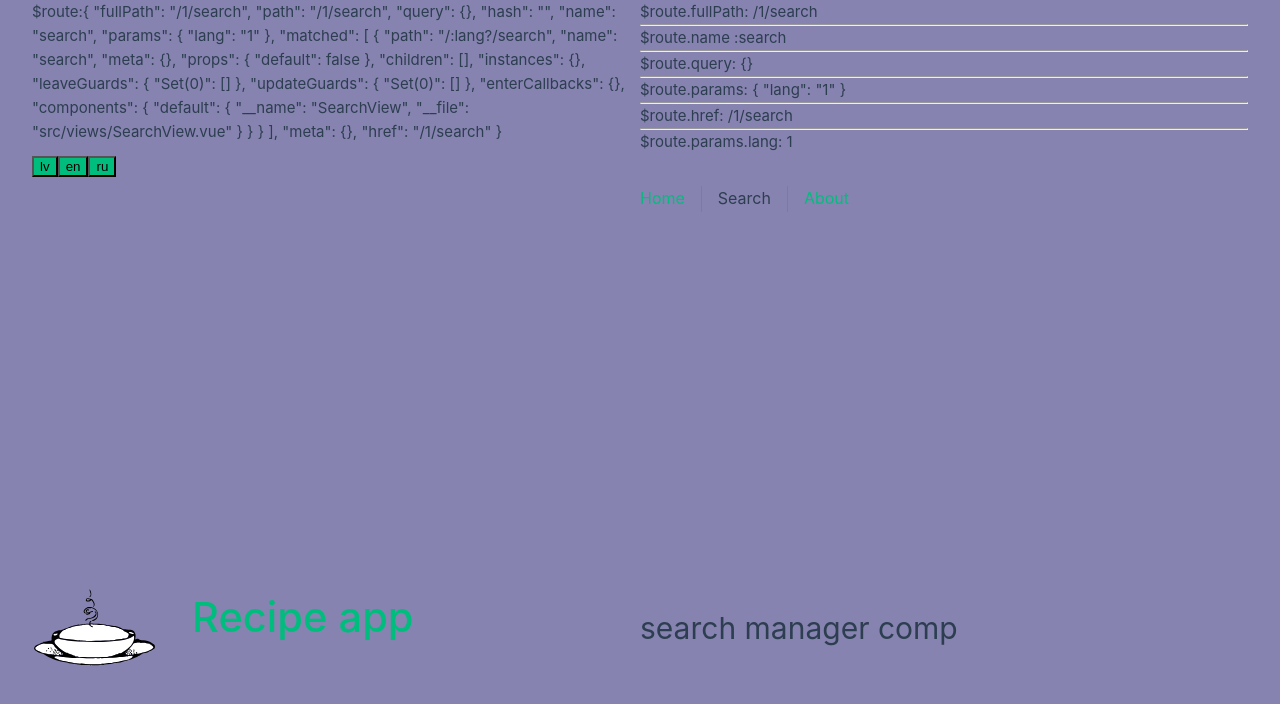
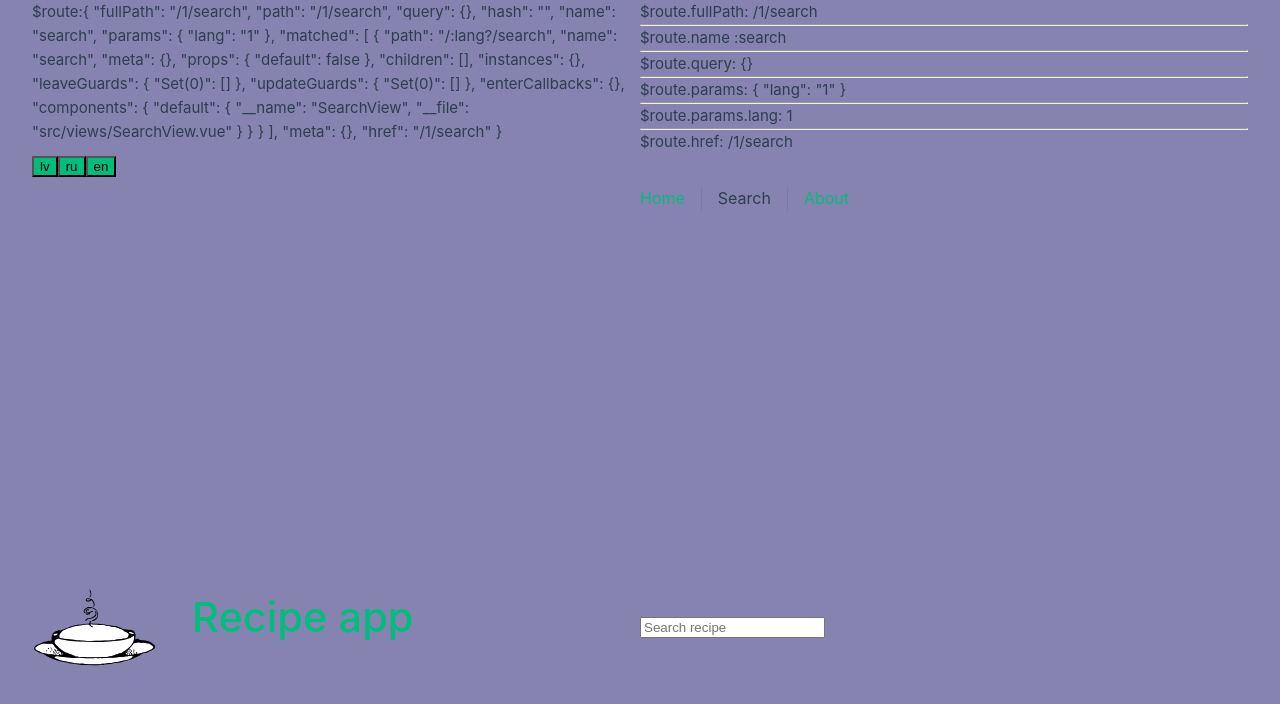
Before and after one commit to kopdarbiba/vue-practice-tom, a Vue app: page /1/search in a window 1280 px wide. Shown: the top 704 px of the page. Built offline with nearby package versions, Linux system fonts and the light colour scheme.

Commit message:
search imput field added?

```diff
--- a/src/components/internationalization/LanguageButtons.vue
+++ b/src/components/internationalization/LanguageButtons.vue
@@ -1,6 +1,12 @@
 <script setup>
-import { useRouter } from 'vue-router'
+import { useRouter, useRoute } from 'vue-router'
+
 const router = useRouter()
+const route = useRoute()
+
+const submitLanguage = (language) => {
+    router.push({ name: route.name, params: { lang: language }, query: { q: route.query.q } })
+}
 
 </script>
 
@@ -26,18 +32,17 @@ const router = useRouter()
         </p>
         <hr>
         <p>
-            $route.href: {{ $route.href }}
+            $route.params.lang: {{ $route.params.lang }}
         </p>
         <hr>
         <p>
-            $route.params.lang: {{ $route.params.lang }}
+            $route.href: {{ $route.href }}
         </p>
     </div>
     <div class="language-buttons">
-        <button @click=" router.push({ name: $route.name, params: { lang: '' } })">lv</button>
-        <button @click=" router.push({ name: $route.name, params: { lang: 'en' } })">en</button>
-        <button @click=" router.push({ name: $route.name, params: { lang: 'ru' } })">ru</button>
-
+        <button @click="submitLanguage('lv')">lv</button>
+        <button @click="submitLanguage('ru')">ru</button>
+        <button @click="submitLanguage('en')">en</button>
     </div>
 
 </template>
--- a/src/components/search/SearchRecipeManager.vue
+++ b/src/components/search/SearchRecipeManager.vue
@@ -1,11 +1,20 @@
 <script setup>
+import { useRouter, useRoute } from 'vue-router'
+import { ref } from 'vue'
 
+const router = useRouter()
+const route = useRoute()
+const text = ref('')
 
+const submitSearch = () => {
+    router.push({ name: route.name, params: { lang: route.params.lang }, query: { q: text.value } })
+}
 </script>
 
 <template>
     <div class="search">
-        <h1>search manager comp</h1>
+        <input @keyup.enter="submitSearch" v-model="text" placeholder="Search recipe">
+
     </div>
 </template>
 
--- a/src/router/index.js
+++ b/src/router/index.js
@@ -15,7 +15,11 @@ const routes = [
     component: SearchView,
     name: 'search'
   },
-  { path: '/:lang?/about', name: 'about', component: AboutView }
+  {
+    path: '/:lang?/about',
+    name: 'about',
+    component: AboutView
+  }
 ]
 
 const router = createRouter({
```
